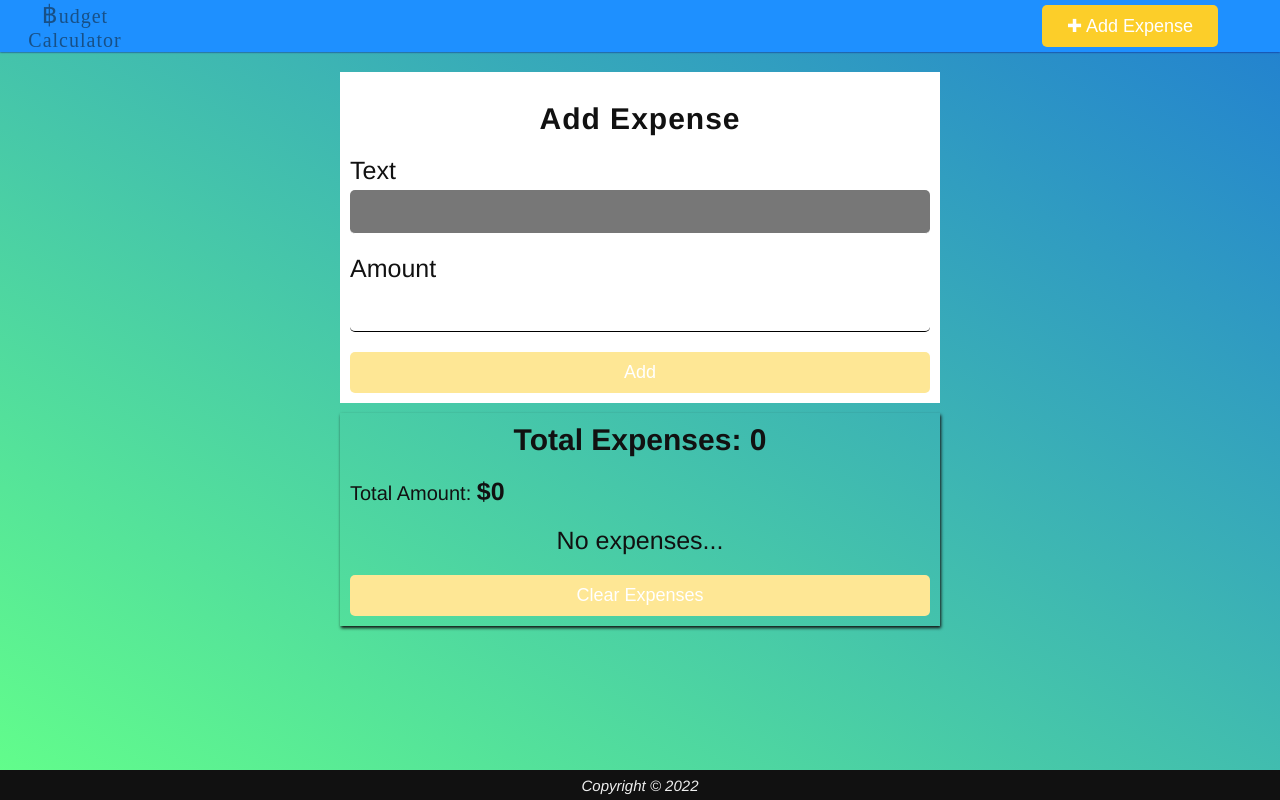
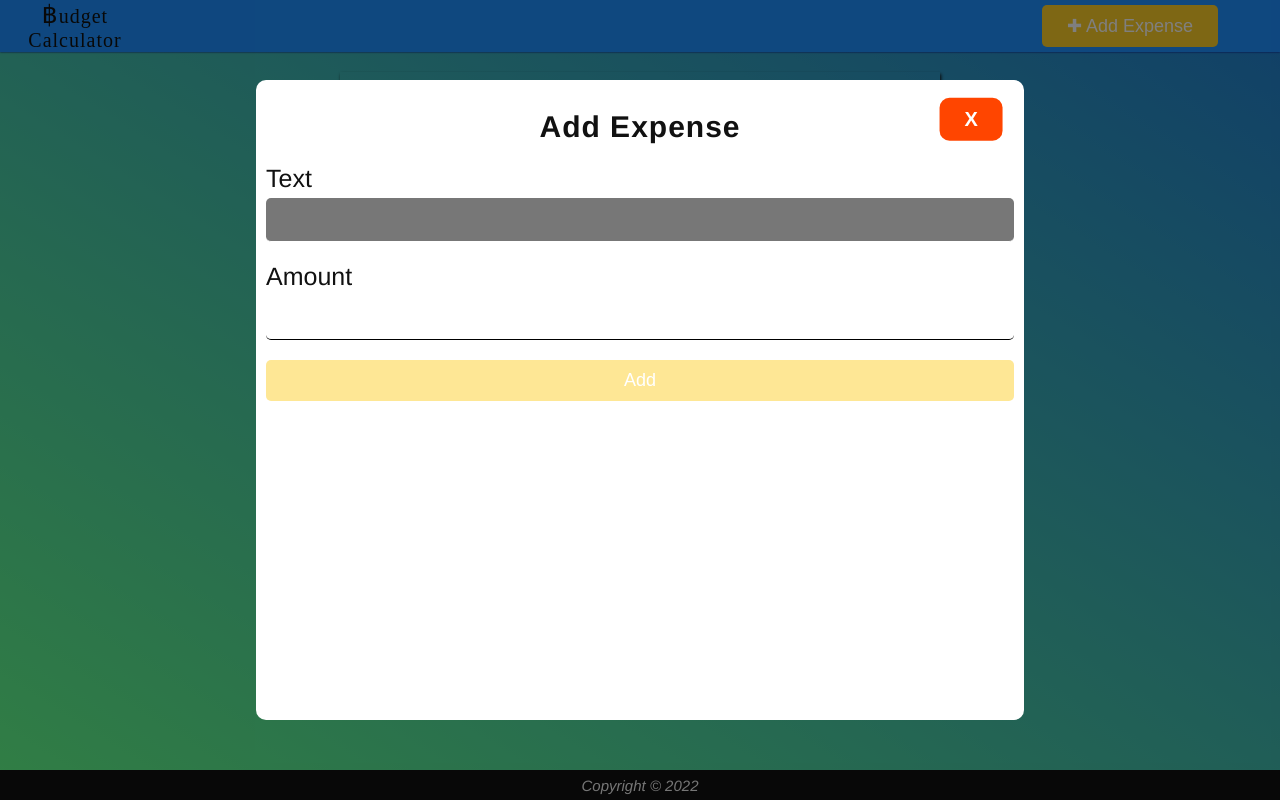
Before and after one commit to mreleftheros/budget-calculator, a Svelte app: page / in a window 1280 px wide. Built offline with nearby package versions, Linux system fonts and the light colour scheme.

Commit message:
Add Modal

```diff
--- a/src/App.svelte
+++ b/src/App.svelte
@@ -4,11 +4,13 @@
 	import Footer from './layout/Footer.svelte';
 	import Expenses from './lib/Expenses.svelte';
 	import ExpenseForm from './lib/ExpenseForm.svelte';
+	import Modal from './lib/Modal.svelte';
 	import { setContext } from 'svelte';
 	import { getStorageExpenses, setStorageExpenses } from './storage';
 
 	let expenses = getStorageExpenses();
 	let edit = null;
+	let modalShow = true;
 	$: expenseLen = expenses.length;
 	$: expenseExists = expenseLen > 0;
 	$: expenseTotal = expenses.reduce((acc, curr) => acc + curr.amount, 0);
@@ -33,6 +35,8 @@
 
 	const clearExpenses = () => expenses = [];
 
+	const closeModal = () => modalShow = false;
+
 	setContext('state', {
 		addExpense,
 		deleteExpense,
@@ -43,18 +47,11 @@
 </script>
 <Header />
 <Main>
-	<div class="box">
-		<ExpenseForm {...edit} />
-	</div>
 	<Expenses {expenses} {expenseLen} {expenseTotal} {expenseExists} onClear={clearExpenses} />
 </Main>
 <Footer />
-
-<style>
-	.box {
-		max-width: 60rem;
-		margin: 1rem auto;
-		background-color: #fff;
-		padding: 1rem;
-	}
-</style>
+{#if modalShow}
+	<Modal onCloseModal={closeModal}>
+		<ExpenseForm {...edit} />
+	</Modal>
+{/if}
--- /dev/null
+++ b/src/lib/Modal.svelte
@@ -0,0 +1,55 @@
+<script>
+  export let onCloseModal;
+</script>
+
+<div class="box" on:click|self={onCloseModal}>
+  <div class="modal">
+    <slot />
+    <button class="close" on:click={onCloseModal}>X</button>
+  </div>
+</div>
+
+<style>
+  .box {
+    position: fixed;
+    top: 0;
+    left: 0;
+    bottom: 0;
+    right: 0;
+    width: 100vw;
+    height: 100vh;
+    background-color: rgba(0, 0, 0, .5);
+  }
+
+  .modal {
+    position: absolute;
+    top: 50%;
+    left: 50%;
+    transform: translate(-50%, -50%);
+    min-width: 60vw;
+    min-height: 80vh;
+    background-color: #fff;
+    padding: 1rem;
+    border-radius: 1rem;
+  }
+
+  .close {
+    position: absolute;
+    display: block;
+    top: 3%;
+    left: 97%;
+    transform: translate(-97%, -3%);
+    border: 0;
+    color: #fff;
+    background-color: orangered;
+    font-size: 2rem;
+    cursor: pointer;
+    padding: 1rem 2.5rem;
+    border-radius: 1rem;
+    font-weight: 900;
+  }
+
+  .close:hover {
+    transform: translate(-98%, -3%) scale(0.99);
+  }
+</style>
```
